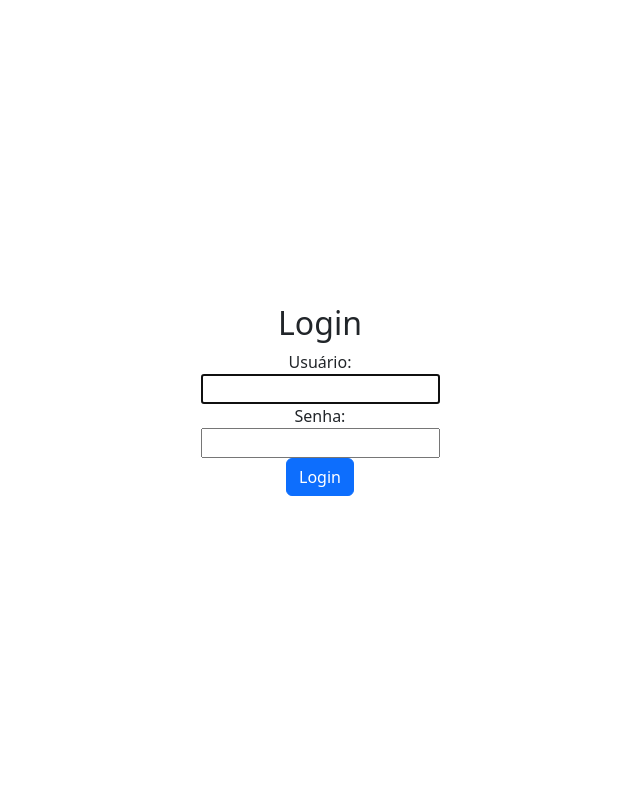
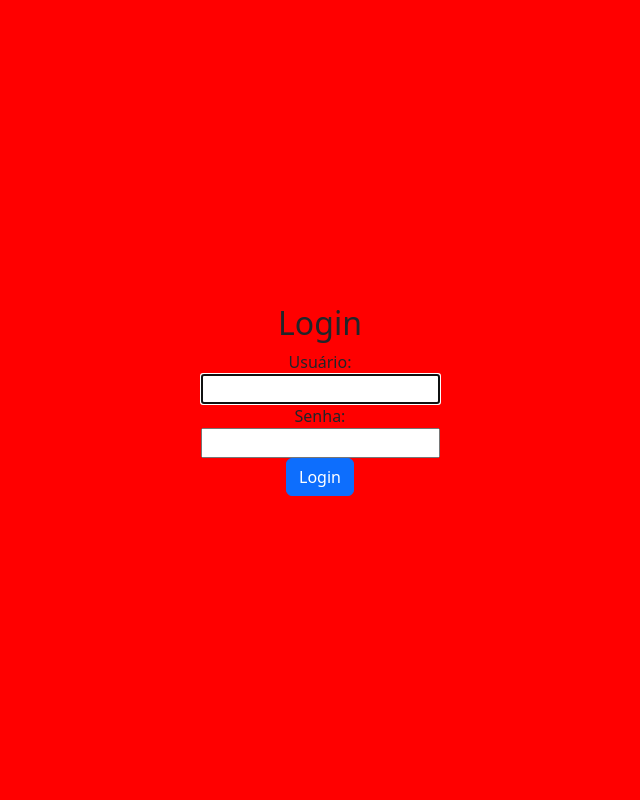
Before and after one commit to mestreDOSmagos2001/dietas, a Django app: page / in a window 1280 px wide. Shown: the whole page, without its empty margins (320-960 px from the left). Run offline with Django 4.2, Linux system fonts and the light colour scheme.

Commit message:
css funcionando

```diff
--- a/dietas/dietas/settings.py
+++ b/dietas/dietas/settings.py
@@ -121,7 +121,9 @@ STATIC_URL = 'static/'
 STATIC_ROOT = os.path.join(BASE_DIR, 'staticfiles')
 MEDIA_URL = 'media/'
 MEDIA_ROOT = os.path.join(BASE_DIR, 'media')
-
+STATICFILES_DIRS = [
+    os.path.join(BASE_DIR, 'dietas_app/static'),
+]
 # Default primary key field type
 # https://docs.djangoproject.com/en/4.2/ref/settings/#default-auto-field
 
--- a/dietas/dietas_app/static/css/style.css
+++ b/dietas/dietas_app/static/css/style.css
@@ -0,0 +1,6 @@
+body{
+background-color:red;
+}
+.container{
+background-color:red !important;
+}
--- a/dietas/dietas_app/templates/login.html
+++ b/dietas/dietas_app/templates/login.html
@@ -1,4 +1,4 @@
-
+{% load static %}
 
 <!DOCTYPE html>
 <html lang="pt-br">
@@ -7,11 +7,12 @@
     <meta name="viewport" content="width=device-width, initial-scale=1.0">
     <title>Login</title>
     <link href="https://cdn.jsdelivr.net/npm/bootstrap@5.3.0/dist/css/bootstrap.min.css" rel="stylesheet">
+    <link rel="stylesheet" href="{% static 'css/style.css' %}">
 
 
 </head>
 <body>
-    <div class="container d-flex justify-content-center align-items-center vh-100">
+    <div class="container bg-primary d-flex justify-content-center align-items-center vh-100">
         <div class="col-md-4">
           <h2 class="form-group d-flex flex-column align-items-center">Login</h2>
           <form method="post">
```
Also changed, not shown: dietas/db.sqlite3.
